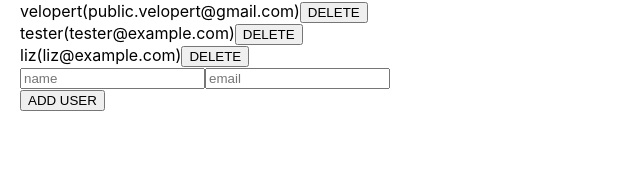
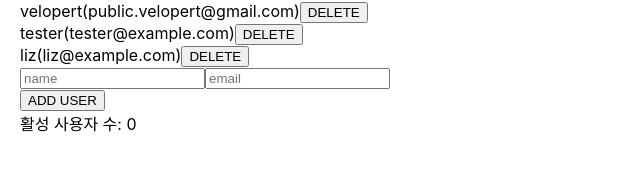
Before and after one commit to HyeYeong/react-a-to-z, a React (Create React App) app: page / in a window 1280 px wide. Shown: the part 187-358 px from the top of the page, without its empty margins (0-640 px from the left). Built offline with nearby package versions, Linux system fonts and the light colour scheme.

Commit message:
feat: useMemo사용방법

```diff
--- a/src/App.js
+++ b/src/App.js
@@ -1,10 +1,15 @@
-import React, {useRef, useState} from "react";
+import React, { useRef, useState, useMemo } from "react";
 import Hello from './Hello';
 import Count from './Count';
 import Wrapper from './Wrapper';
 import InputSample from './InputSample';
 import UserList from './UserList';
 import CreateUser from "./CreateUser";
+
+function countActiveUsers(users) {
+  console.log('활성 사용자 수를 세는 중...')
+  return users.filter(user => user.active).length
+}
 
 function App() {
   const usersArr = [
@@ -66,6 +71,9 @@
     );
   };
 
+  const count = useMemo(() => countActiveUsers(users), [users])
+  // Memo 는 "memoized" 를 의미하는데, 이는 이전에 계산 한 값을 재사용한다는 의미를 가지고 있다.
+
   return (
     <div className="App">
       <header className="App-header">
@@ -80,6 +88,7 @@
             onChange={onChange}
             onCreate={onCreate}
           />
+          <div>활성 사용자 수: {count}</div>
         </Wrapper>
       </header>
     </div>
--- a/src/UserList.js
+++ b/src/UserList.js
@@ -2,18 +2,6 @@
 
 function UserList({users, onRemove, onToggle}){
   function User ({user, onRemove}) {
-    useEffect(() => {
-      console.log('컴포넌트가 화면에 나타남')
-      console.log(user)
-      return () => {
-        console.log('컴포넌트가 화면에서 사라짐')
-        console.log(user)
-      }
-      // 첫번째 파라미터에는 함수, 두번째 파라미터에는 의존값이 들어있는 배열 (deps)을 넣는다.
-      // 빈 배열인 경우, 컴포넌트가 처음 나타날 때만 useEffect에 등록한 함수가 호출됨.
-      // useEffect 에서는 함수를 반환 할 수 있는데 이를 cleanup 함수라고 부릅니다. cleanup 함수는 useEffect 에 대한 뒷정리를 해준다고 이해하시면 되는데요, deps 가 비어있는 경우에는 컴포넌트가 사라질 때 cleanup 함수가 호출된다.
-      // deps 파라미터를 생략한다면, 컴포넌트가 리렌더링 될 때마다 호출이 됩니다.
-    }, [user])
     return (
       <div key={user.id}>
         <span
```
